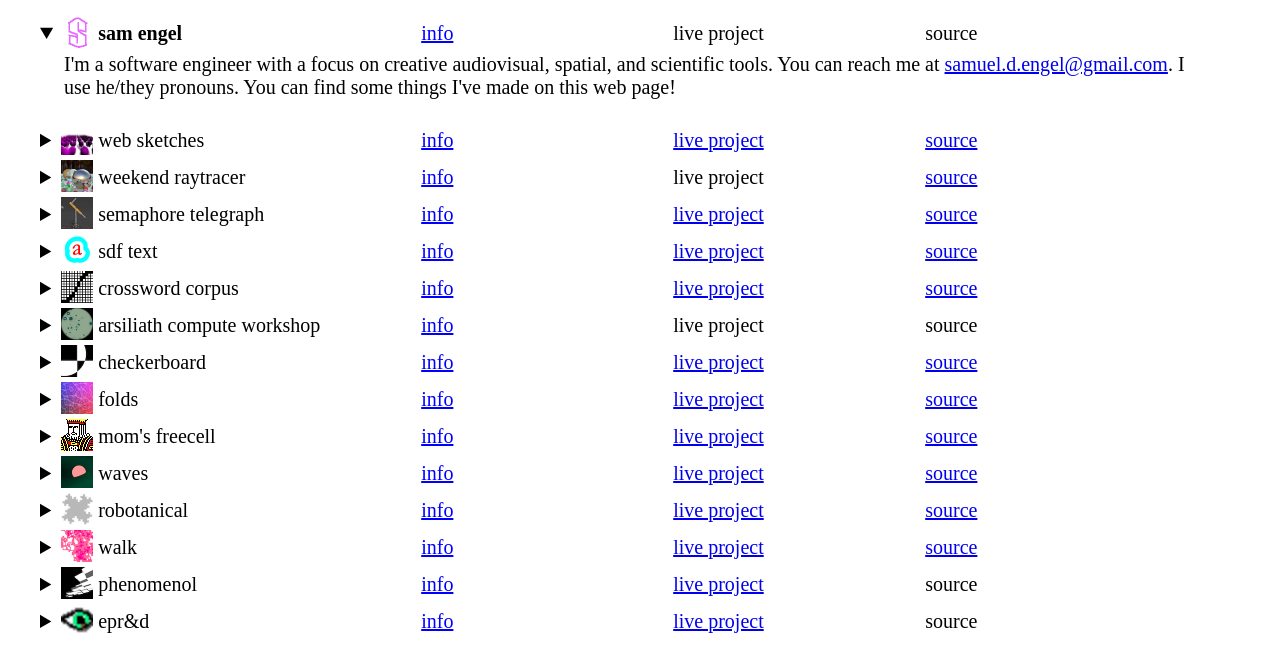
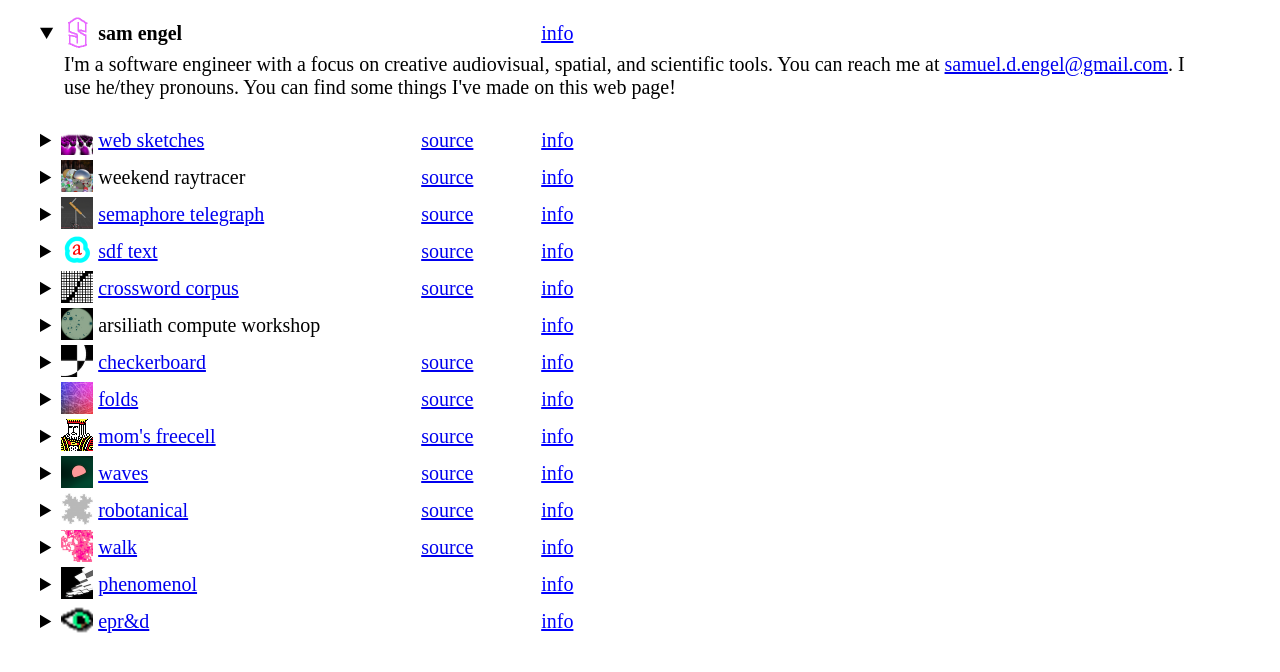
Before and after one commit to legnes/my, a plain HTML site: page index.html in a window 1280 px wide. Drawn offline with Linux system fonts and the light colour scheme.

Commit message:
Update website layout

```diff
--- a/index.html
+++ b/index.html
@@ -10,14 +10,18 @@
     }
     .summary-row {
       display: inline-grid;
-      grid-template-columns: 30% 20% 20% 20%;
+      grid-template-columns: 18em 6em 6em;
       align-items: baseline;
-      justify-content: space-between;
       width: 90%;
-      cursor: default;
     }
     .summary-row:hover {
-      animation: wiggle 10s alternate infinite ease-in-out 4s;
+      font-weight: bold;
+      animation: wiggle 12s alternate infinite ease-in-out 8s;
+    }
+    @media (max-width: 1000px) {
+      .summary-row {
+        grid-template-columns: 1fr 6em 6em;
+      }
     }
     .info-button {
       color: blue;
@@ -28,9 +32,6 @@
       font: inherit;
       text-decoration: underline;
     }
-    .info-button:active {
-      pointer-events: none;
-    }
     .gallery {
       display: flex;
       flex-direction: row;
@@ -40,7 +41,7 @@
       flex-wrap: wrap;
     }
     .gallery-item {
-      margin: 0 0 1rem 0;
+      margin: 1rem 1rem 0 0;
     }
     .row-label {
       width: 30%;
@@ -85,9 +86,8 @@
           <img loading="eager" class="image-thumb" width="1rem" height="1rem" src="assets/thumb_s.png" alt="" />
           <h1 class="inline">sam engel</h1>
         </div>
-        <span class="info-button">info</span>
-        <span>live project</span>
-        <span>source</span>
+        <span></span>
+        <span><span class="info-button">info</span></span>
       </div>
     </summary>
     <div class="dropdown-content">
@@ -101,11 +101,10 @@
       <div class="summary-row">
         <div>
           <img loading="eager" class="image-thumb" width="1rem" height="1rem" src="assets/thumb_websketches.png" alt="" />
-          web sketches
+          <a href="https://legnes.github.io/web-sketches">web sketches</a>
         </div>
-        <span class="info-button">info</span>
-        <a href="https://legnes.github.io/web-sketches">live project</a>
-        <a href="https://github.com/legnes/web-sketches">source</a>
+        <span><a href="https://github.com/legnes/web-sketches">source</a></span>
+        <span><span class="info-button">info</span></span>
       </div>
     </summary>
     <div class="dropdown-content">
@@ -135,9 +134,8 @@
           <img loading="eager" class="image-thumb" width="1rem" height="1rem" src="assets/thumb_wkrt.png" alt="" />
           weekend raytracer
         </div>
-        <span class="info-button">info</span>
-        <span>live project</span>
-        <a href="https://github.com/legnes/weekend-raytracer-rs">source</a>
+        <span><a href="https://github.com/legnes/weekend-raytracer-rs">source</a></span>
+        <span><span class="info-button">info</span></span>
       </div>
     </summary>
     <div class="dropdown-content">
@@ -169,11 +167,10 @@
       <div class="summary-row">
         <div>
           <img loading="eager" class="image-thumb" width="1rem" height="1rem" src="assets/thumb_telegraph.png" alt="" />
-          semaphore telegraph
+          <a href="https://legnes.github.io/semaphore-telegraph">semaphore telegraph</a>
         </div>
-        <span class="info-button">info</span>
-        <a href="https://legnes.github.io/semaphore-telegraph">live project</a>
-        <a href="https://github.com/legnes/semaphore-telegraph">source</a>
+        <span><a href="https://github.com/legnes/semaphore-telegraph">source</a></span>
+        <span><span class="info-button">info</span></span>
       </div>
     </summary>
     <div class="dropdown-content">
@@ -194,11 +191,10 @@
       <div class="summary-row">
         <div>
           <img loading="eager" class="image-thumb" width="1rem" height="1rem" src="assets/thumb_sdf.png" alt="" />
-          sdf text
+          <a href="https://legnes.github.io/sdf-text">sdf text</a>
         </div>
-        <span class="info-button">info</span>
-        <a href="https://legnes.github.io/sdf-text">live project</a>
-        <a href="https://github.com/legnes/sdf-text">source</a>
+        <span><a href="https://github.com/legnes/sdf-text">source</a></span>
+        <span><span class="info-button">info</span></span>
       </div>
     </summary>
     <div class="dropdown-content">
@@ -223,11 +219,10 @@
       <div class="summary-row">
         <div>
           <img loading="eager" class="image-thumb" width="1rem" height="1rem" src="assets/thumb_crosswords.png" alt="" />
-          crossword corpus
+          <a href="https://xw-data.herokuapp.com">crossword corpus</a>
         </div>
-        <span class="info-button">info</span>
-        <a href="https://xw-data.herokuapp.com">live project</a>
-        <a href="https://github.com/legnes/xw-data">source</a>
+        <span><a href="https://github.com/legnes/xw-data">source</a></span>
+        <span><span class="info-button">info</span></span>
       </div>
     </summary>
     <div class="dropdown-content">
@@ -253,9 +248,8 @@
           <img loading="eager" class="image-thumb" width="1rem" height="1rem" src="assets/thumb_compute.png" alt="" />
           arsiliath compute workshop
         </div>
-        <span class="info-button">info</span>
-        <span>live project</span>
-        <span>source</span>
+        <span></span>
+        <span><span class="info-button">info</span></span>
       </div>
     </summary>
     <div class="dropdown-content">
@@ -299,11 +293,10 @@
       <div class="summary-row">
         <div>
           <img loading="eager" class="image-thumb" width="1rem" height="1rem" src="assets/thumb_check.png" alt="" />
-          checkerboard
+          <a href="https://legnes.github.io/checkerboard">checkerboard</a>
         </div>
-        <span class="info-button">info</span>
-        <a href="https://legnes.github.io/checkerboard">live project</a>
-        <a href="https://github.com/legnes/checkerboard">source</a>
+        <span><a href="https://github.com/legnes/checkerboard">source</a></span>
+        <span><span class="info-button">info</span></span>
       </div>
     </summary>
     <div class="dropdown-content">
@@ -325,11 +318,10 @@
       <div class="summary-row">
         <div>
           <img loading="eager" class="image-thumb" width="1rem" height="1rem" src="assets/thumb_folds.png" alt="" />
-          folds
+          <a href="https://legnes.github.io/folds">folds</a>
         </div>
-        <span class="info-button">info</span>
-        <a href="https://legnes.github.io/folds">live project</a>
-        <a href="https://github.com/legnes/folds">source</a>
+        <span><a href="https://github.com/legnes/folds">source</a></span>
+        <span><span class="info-button">info</span></span>
       </div>
     </summary>
     <div class="dropdown-content">
@@ -353,11 +345,10 @@
       <div class="summary-row">
         <div>
           <img loading="eager" class="image-thumb" width="1rem" height="1rem" src="assets/thumb_freecell.png" alt="" />
-          mom's freecell
+          <a href="https://legnes.github.io/freecell">mom's freecell</a>
         </div>
-        <span class="info-button">info</span>
-        <a href="https://legnes.github.io/freecell">live project</a>
-        <a href="https://github.com/legnes/freecell">source</a>
+        <span><a href="https://github.com/legnes/freecell">source</a></span>
+        <span><span class="info-button">info</span></span>
       </div>
     </summary>
     <div class="dropdown-content">
@@ -375,11 +366,10 @@
       <div class="summary-row">
         <div>
           <img loading="eager" class="image-thumb" width="1rem" height="1rem" src="assets/thumb_jueves.png" alt="" />
-          waves
+          <a href="https://legnes.github.io/jueves">waves</a>
         </div>
-        <span class="info-button">info</span>
-        <a href="https://legnes.github.io/jueves">live project</a>
-        <a href="https://github.com/legnes/jueves">source</a>
+        <span><a href="https://github.com/legnes/jueves">source</a></span>
+        <span><span class="info-button">info</span></span>
       </div>
     </summary>
     <div class="dropdown-content">
@@ -396,11 +386,10 @@
       <div class="summary-row">
         <div>
           <img loading="eager" class="image-thumb" width="1rem" height="1rem" src="assets/thumb_robotanical.png" alt="" />
-          robotanical
+          <a href="https://legnes.github.io/robotanical">robotanical</a>
         </div>
-        <span class="info-button">info</span>
-        <a href="https://legnes.github.io/robotanical">live project</a>
-        <a href="https://github.com/legnes/robotanical">source</a>
+        <span><a href="https://github.com/legnes/robotanical">source</a></span>
+        <span><span class="info-button">info</span></span>
       </div>
     </summary>
     <div class="dropdown-content">
@@ -417,11 +406,10 @@
       <div class="summary-row">
         <div>
           <img loading="eager" class="image-thumb" width="1rem" height="1rem" src="assets/thumb_walk.png" alt="" />
-          walk
+          <a href="https://legnes.github.io/walk">walk</a>
         </div>
-        <span class="info-button">info</span>
-        <a href="https://legnes.github.io/walk">live project</a>
-        <a href="https://github.com/legnes/walk">source</a>
+        <span><a href="https://github.com/legnes/walk">source</a></span>
+        <span><span class="info-button">info</span></span>
       </div>
     </summary>
     <div class="dropdown-content">
@@ -438,11 +426,10 @@
       <div class="summary-row">
         <div>
           <img loading="eager" class="image-thumb" width="1rem" height="1rem" src="assets/thumb_phenomenol.png" alt="" />
-          phenomenol
+          <a href="https://legnes.github.io/phenomenol">phenomenol</a>
         </div>
-        <span class="info-button">info</span>
-        <a href="https://legnes.github.io/phenomenol">live project</a>
-        <span>source</span>
+        <span></span>
+        <span><span class="info-button">info</span></span>
       </div>
     </summary>
     <div class="dropdown-content">
@@ -460,11 +447,10 @@
       <div class="summary-row">
         <div>
           <img loading="eager" class="image-thumb" width="1rem" height="1rem" src="assets/thumb_eprnd.png" alt="" />
-          epr&d
+          <a href="https://legnes.github.io/eprnd">epr&d</a>
         </div>
-        <span class="info-button">info</span>
-        <a href="https://legnes.github.io/eprnd">live project</a>
-        <span>source</span>
+        <span></span>
+        <span><span class="info-button">info</span></span>
       </div>
     </summary>
     <div class="dropdown-content">
```
